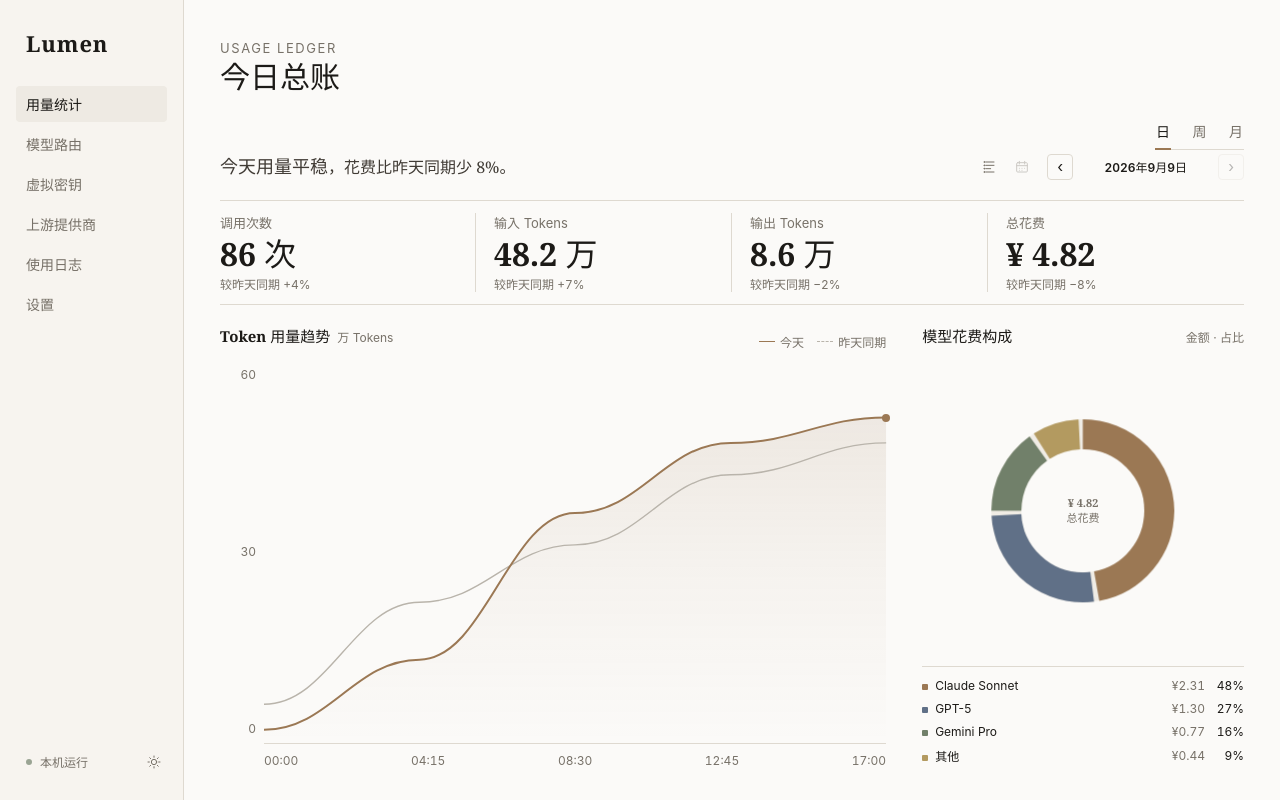
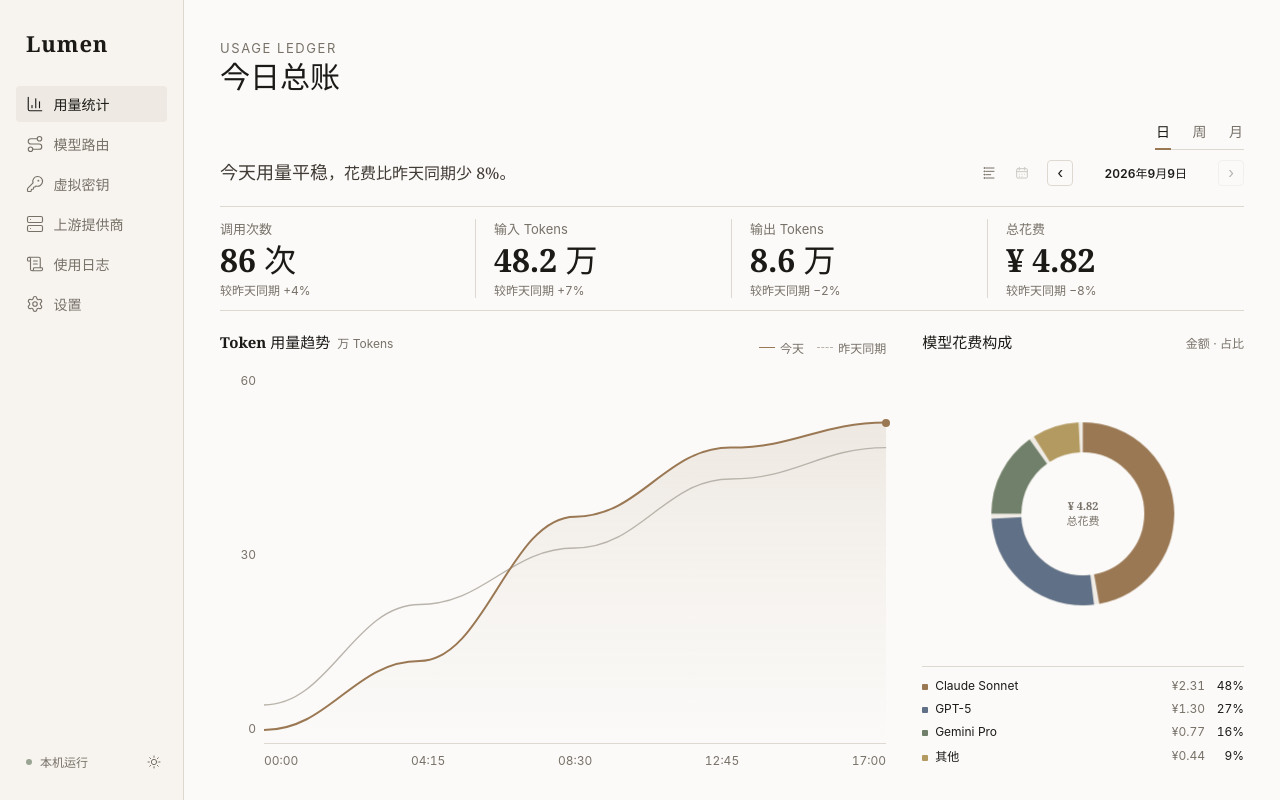
Before and after one commit to Sue408/Lumen, a React (Vite) app: page / in a window 1280 px wide. Built offline with nearby package versions, Linux system fonts and the light colour scheme.

Commit message:
feat: add sidebar icons and refine usage interactions

```diff
--- a/src/app/Sidebar.tsx
+++ b/src/app/Sidebar.tsx
@@ -14,7 +14,9 @@ export function Sidebar({ activeView, onNavigate }: SidebarProps) {
     <aside className="sidebar" aria-label="主导航">
       <div className="brand">Lumen</div>
       <nav className="navigation">
-        {navigationItems.map((item) => (
+        {navigationItems.map((item) => {
+          const Icon = item.icon;
+          return (
             <button
               className={item.id === activeView ? "nav-item is-active" : "nav-item"}
               key={item.id}
@@ -22,9 +24,11 @@ export function Sidebar({ activeView, onNavigate }: SidebarProps) {
               aria-current={item.id === activeView ? "page" : undefined}
               onClick={() => onNavigate(item.id)}
             >
-            {item.label}
+              <Icon className="nav-icon" aria-hidden="true" />
+              <span>{item.label}</span>
             </button>
-        ))}
+          );
+        })}
       </nav>
       <div className="sidebar-footer">
         <div className="runtime-status" role="status">
--- a/src/app/navigation.ts
+++ b/src/app/navigation.ts
@@ -1,3 +1,13 @@
+import {
+  ChartColumn,
+  KeyRound,
+  Route,
+  ScrollText,
+  Server,
+  Settings,
+  type LucideIcon,
+} from "lucide-react";
+
 export type ViewId =
   | "usage"
   | "routing"
@@ -9,13 +19,14 @@ export type ViewId =
 export type NavigationItem = {
   id: ViewId;
   label: string;
+  icon: LucideIcon;
 };
 
 export const navigationItems: NavigationItem[] = [
-  { id: "usage", label: "用量统计" },
-  { id: "routing", label: "模型路由" },
-  { id: "keys", label: "虚拟密钥" },
-  { id: "providers", label: "上游提供商" },
-  { id: "logs", label: "使用日志" },
-  { id: "settings", label: "设置" },
+  { id: "usage", label: "用量统计", icon: ChartColumn },
+  { id: "routing", label: "模型路由", icon: Route },
+  { id: "keys", label: "虚拟密钥", icon: KeyRound },
+  { id: "providers", label: "上游提供商", icon: Server },
+  { id: "logs", label: "使用日志", icon: ScrollText },
+  { id: "settings", label: "设置", icon: Settings },
 ];
--- a/src/features/usage/PeriodUsageCharts.tsx
+++ b/src/features/usage/PeriodUsageCharts.tsx
@@ -1,8 +1,10 @@
-import { useRef, useState, type CSSProperties, type PointerEvent } from "react";
+import { useEffect, useRef, useState, type CSSProperties, type PointerEvent } from "react";
 import { cumulativeToDistribution, buildMonthHeatmap } from "./usageVisualData";
 import type { UsagePeriod } from "./usageData";
 
 const tokenNumber = new Intl.NumberFormat("zh-CN", { maximumFractionDigits: 1 });
+
+const weekLabels = ["周一", "周二", "周三", "周四", "周五", "周六", "周日"];
 
 type BarHover = {
   index: number;
@@ -16,21 +18,59 @@ export function WeeklyUsageBars({ period }: { period: UsagePeriod }) {
   const values = cumulativeToDistribution(period.series.currentValues);
   const previous = cumulativeToDistribution(period.series.previousValues);
   const max = Math.max(...values, ...previous, 1);
-  const labels = ["周一", "周二", "周三", "周四", "周五", "周六", "周日"];
+  const labels = weekLabels;
   const containerRef = useRef<HTMLDivElement>(null);
+  const rectRef = useRef<DOMRect | null>(null);
+  const frameRef = useRef<number | null>(null);
+  const pendingRef = useRef<BarHover | null>(null);
   const [hover, setHover] = useState<BarHover | null>(null);
 
-  const handlePointerMove = (event: PointerEvent<HTMLDivElement>, index: number) => {
+  useEffect(() => {
+    const refresh = () => {
+      if (containerRef.current) rectRef.current = containerRef.current.getBoundingClientRect();
+    };
+    window.addEventListener("resize", refresh);
+    return () => {
+      window.removeEventListener("resize", refresh);
+      if (frameRef.current !== null) cancelAnimationFrame(frameRef.current);
+    };
+  }, []);
+
+  const handlePointerEnter = () => {
+    if (containerRef.current) rectRef.current = containerRef.current.getBoundingClientRect();
+  };
+
+  const handlePointerMove = (event: PointerEvent<HTMLDivElement>) => {
     const container = containerRef.current;
     if (!container) return;
-    const bounds = container.getBoundingClientRect();
-    setHover({
-      index,
-      x: event.clientX - bounds.left,
-      y: event.clientY - bounds.top,
-      width: bounds.width,
-      height: bounds.height,
-    });
+    const rect = rectRef.current ?? container.getBoundingClientRect();
+    rectRef.current = rect;
+    const x = event.clientX - rect.left;
+    const y = event.clientY - rect.top;
+    const ratio = x / rect.width;
+    const index = Math.min(labels.length - 1, Math.max(0, Math.floor(ratio * labels.length)));
+    pendingRef.current = { index, x, y, width: rect.width, height: rect.height };
+    if (frameRef.current === null) {
+      frameRef.current = requestAnimationFrame(() => {
+        frameRef.current = null;
+        const pending = pendingRef.current;
+        if (!pending) return;
+        setHover((prev) =>
+          prev && prev.index === pending.index && prev.x === pending.x && prev.y === pending.y
+            ? prev
+            : pending,
+        );
+      });
+    }
+  };
+
+  const handlePointerLeave = () => {
+    if (frameRef.current !== null) {
+      cancelAnimationFrame(frameRef.current);
+      frameRef.current = null;
+    }
+    pendingRef.current = null;
+    setHover(null);
   };
 
   const hoveredValue = hover ? values[hover.index] ?? 0 : 0;
@@ -40,11 +80,19 @@ export function WeeklyUsageBars({ period }: { period: UsagePeriod }) {
 
   return <article className="chart-panel trend-panel">
     <header className="chart-heading"><h2>每日用量分布<span className="chart-unit">万 Tokens</span></h2><span className="chart-meta">本周 · 上周同期</span></header>
-    <div className="weekly-bars" ref={containerRef} role="img" aria-label="本周每日 Token 用量柱状图" onPointerLeave={() => setHover(null)}>
+    <div
+      className="weekly-bars"
+      ref={containerRef}
+      role="img"
+      aria-label="本周每日 Token 用量柱状图"
+      onPointerEnter={handlePointerEnter}
+      onPointerMove={handlePointerMove}
+      onPointerLeave={handlePointerLeave}
+    >
       {labels.map((label, index) => {
         const value = values[index] ?? 0;
         const prior = previous[index] ?? 0;
-        return <div className={`bar-column${value === 0 ? " is-empty" : ""}`} key={label} onPointerMove={(event) => handlePointerMove(event, index)}>
+        return <div className={`bar-column${value === 0 ? " is-empty" : ""}`} key={label}>
           <div className="bar-track"><i className="bar-previous" style={{ height: `${(prior / max) * 100}%` }} /><i className="bar-current" style={{ height: `${(value / max) * 100}%` }} /></div>
           <span>{label}</span>
         </div>;
--- a/src/styles/features/usage/charts-motion.css
+++ b/src/styles/features/usage/charts-motion.css
@@ -114,7 +114,7 @@
 
 .donut-total {
   font-family: Georgia, "Noto Serif SC", "Songti SC", serif;
-  font-size: 1.28rem;
+  font-size: 1.5rem;
   font-weight: 600;
   line-height: 1.1;
   font-variant-numeric: tabular-nums;
--- a/src/styles/features/usage/overrides.css
+++ b/src/styles/features/usage/overrides.css
@@ -16,7 +16,7 @@
 .period-control-stack {
   display: grid;
   justify-items: end;
-  gap: 0.3rem;
+  gap: 0.65rem;
 }
 
 .period-control-stack .period-switcher {
@@ -113,7 +113,7 @@
 }
 
 .period-control-stack {
-  gap: clamp(0.25rem, 0.35vw, 0.45rem);
+  gap: clamp(0.65rem, 0.8vw, 0.9rem);
 }
 
 .period-control-stack .period-navigator {
--- a/src/styles/features/usage/period-charts.css
+++ b/src/styles/features/usage/period-charts.css
@@ -93,7 +93,7 @@
   left: var(--tip-x);
   top: var(--tip-y);
   transform: translate(0.75rem, calc(-100% - 0.75rem));
-  transition: left 90ms ease, top 90ms ease;
+  will-change: left, top;
 }
 
 .bar-tooltip.is-left {
--- a/src/styles/shell.css
+++ b/src/styles/shell.css
@@ -41,6 +41,9 @@
 }
 
 .nav-item {
+  display: flex;
+  align-items: center;
+  gap: 0.6rem;
   width: 100%;
   min-height: 2.25rem;
   padding: 8px 10px;
@@ -54,6 +57,13 @@
   transition:
     color 100ms ease,
     background-color 100ms ease;
+}
+
+.nav-icon {
+  width: 1.125rem;
+  height: 1.125rem;
+  flex: 0 0 auto;
+  stroke-width: 1.5;
 }
 
 .nav-item:hover {
```
Also changed, not shown: package.json (+6 -5 lines), 1 other file (tests, documents, lock files or other folders). Lines whose indentation alone changed are shown as unchanged.
